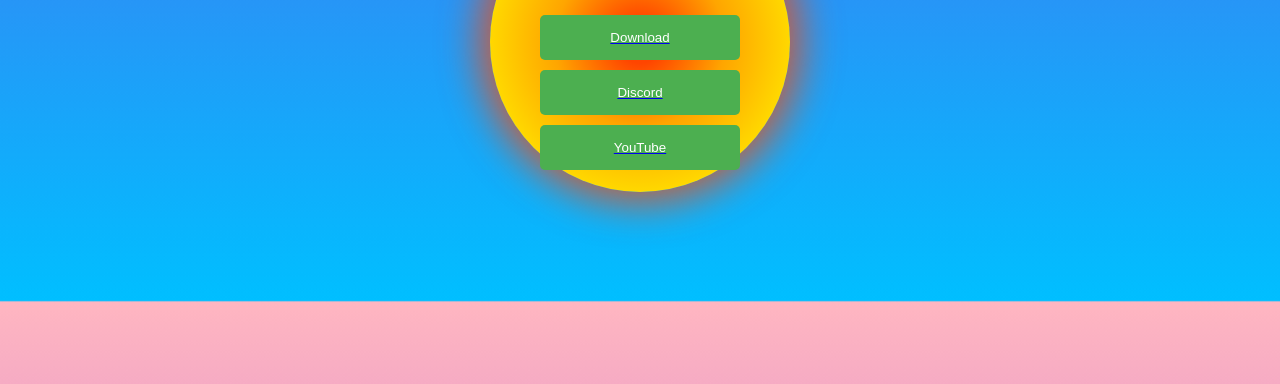
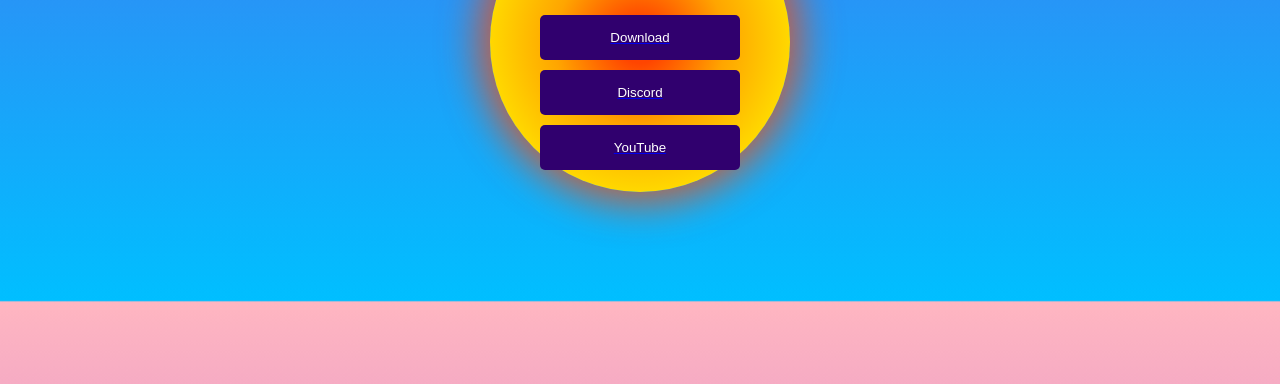
Before and after one commit to PayxSolutions/Sol.cc, a plain HTML site: page index.html in a window 1280 px wide. Shown: the part 358-742 px from the top of the page. Drawn offline with Linux system fonts and the light colour scheme.

Commit message:
Update index.html

```diff
--- a/index.html
+++ b/index.html
@@ -27,7 +27,7 @@
             position: relative;
         }
         .button {
-            background-color: #4CAF50;
+            background-color: #30006e;
             border: none;
             color: white;
             padding: 15px 32px;
```
